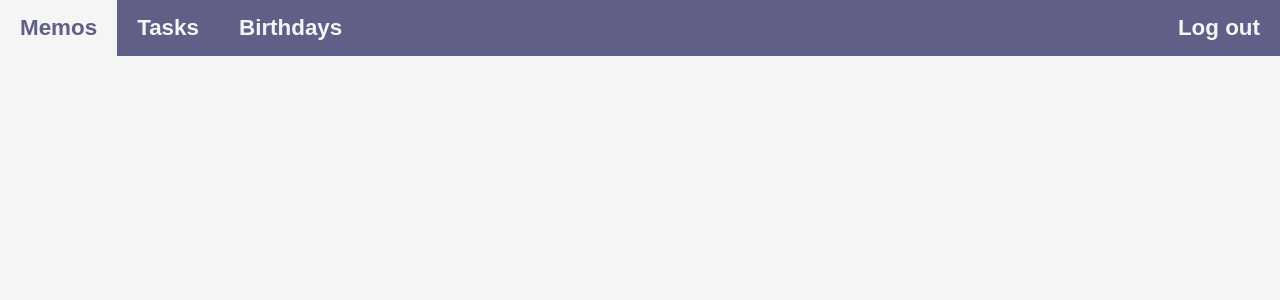
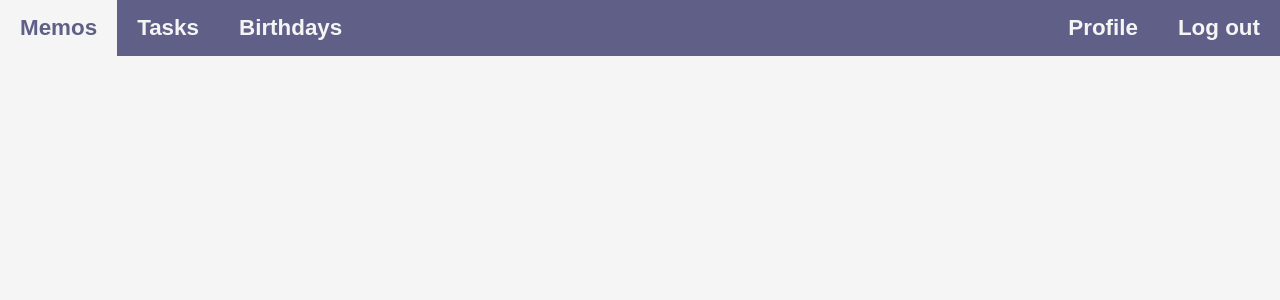
Before and after one commit to Ithalos/cs50, a Flask app: page /birthdays in a window 1280 px wide. Shown: the top 300 px of the page. Run offline with Flask 2, Linux system fonts and the light colour scheme; the visitor is signed in with stand-in values (Sample User, id 1); some libraries are stand-ins or nearby versions.

Commit message:
Add profile link to layout.html

```diff
--- a/final-project/templates/layout.html
+++ b/final-project/templates/layout.html
@@ -31,6 +31,9 @@
                     </li>
                     <li>
                         <a href="{{ url_for("logout") }}">Log out</a>
+                    </li>
+                    <li>
+                        <a href="{{ url_for("userprofile") }}">Profile</a>
                     </li>
                 {% else %}
                     <li>
```
